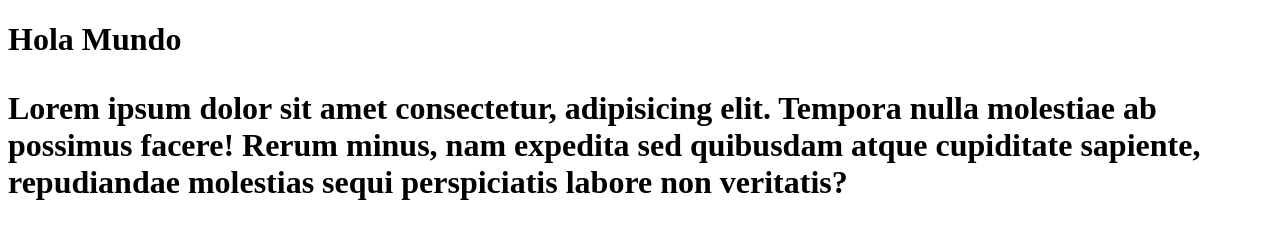
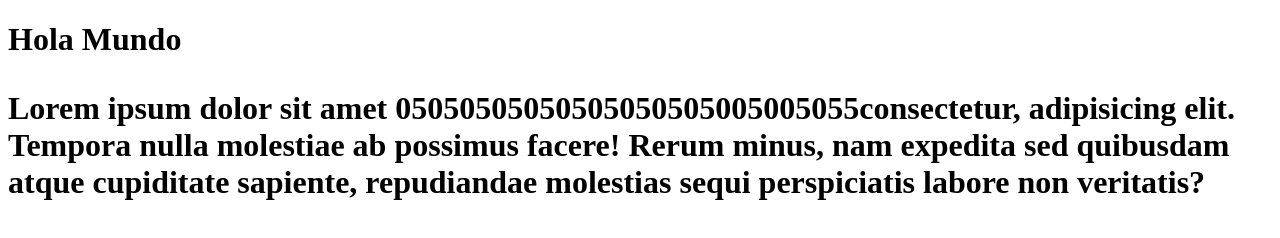
Before and after one commit to alejosan9/git-test, a plain HTML site: page index.html in a window 1280 px wide. Drawn offline with Linux system fonts and the light colour scheme.

Commit message:
0505050505

```diff
--- a/index.html
+++ b/index.html
@@ -7,6 +7,6 @@
 </head>
 <body>
     <h1>Hola Mundo<Hola/h1>
-        <p>Lorem ipsum dolor sit amet consectetur, adipisicing elit. Tempora nulla molestiae ab possimus facere! Rerum minus, nam expedita sed quibusdam atque cupiditate sapiente, repudiandae molestias sequi perspiciatis labore non veritatis?</p>
+        <p>Lorem ipsum dolor sit amet 05050505050505050505005005055consectetur, adipisicing elit. Tempora nulla molestiae ab possimus facere! Rerum minus, nam expedita sed quibusdam atque cupiditate sapiente, repudiandae molestias sequi perspiciatis labore non veritatis?</p>
 </body>
 </html>
```
